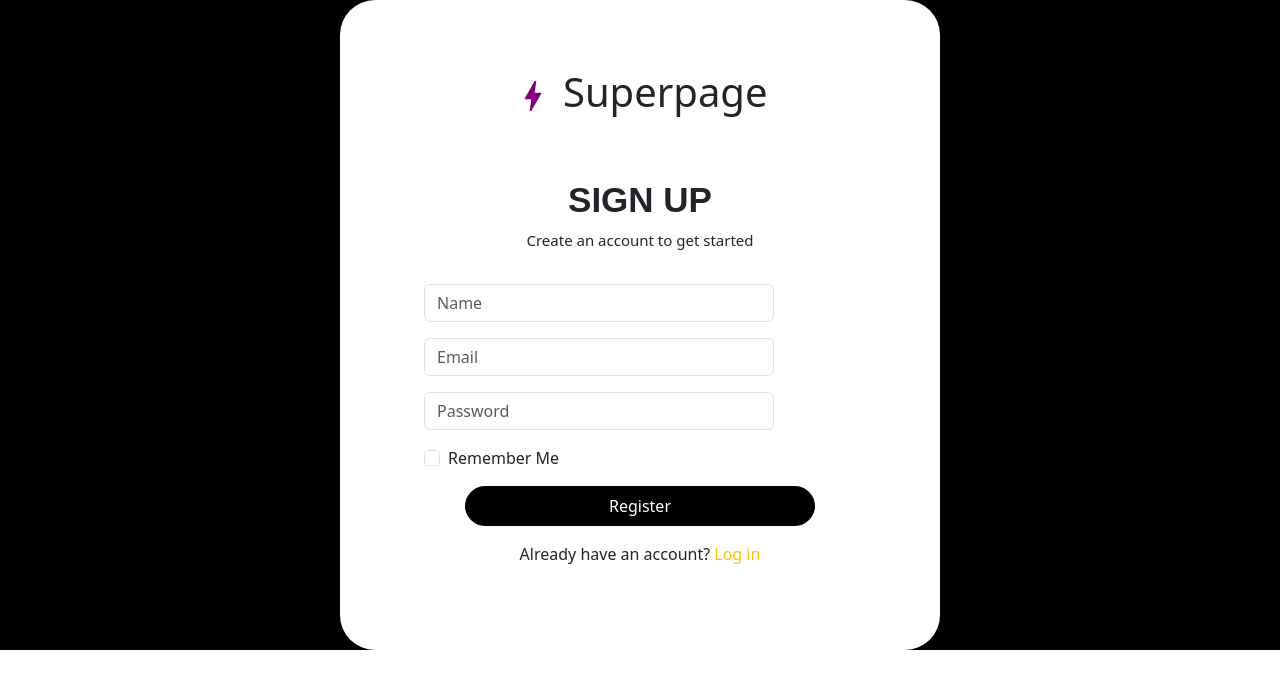
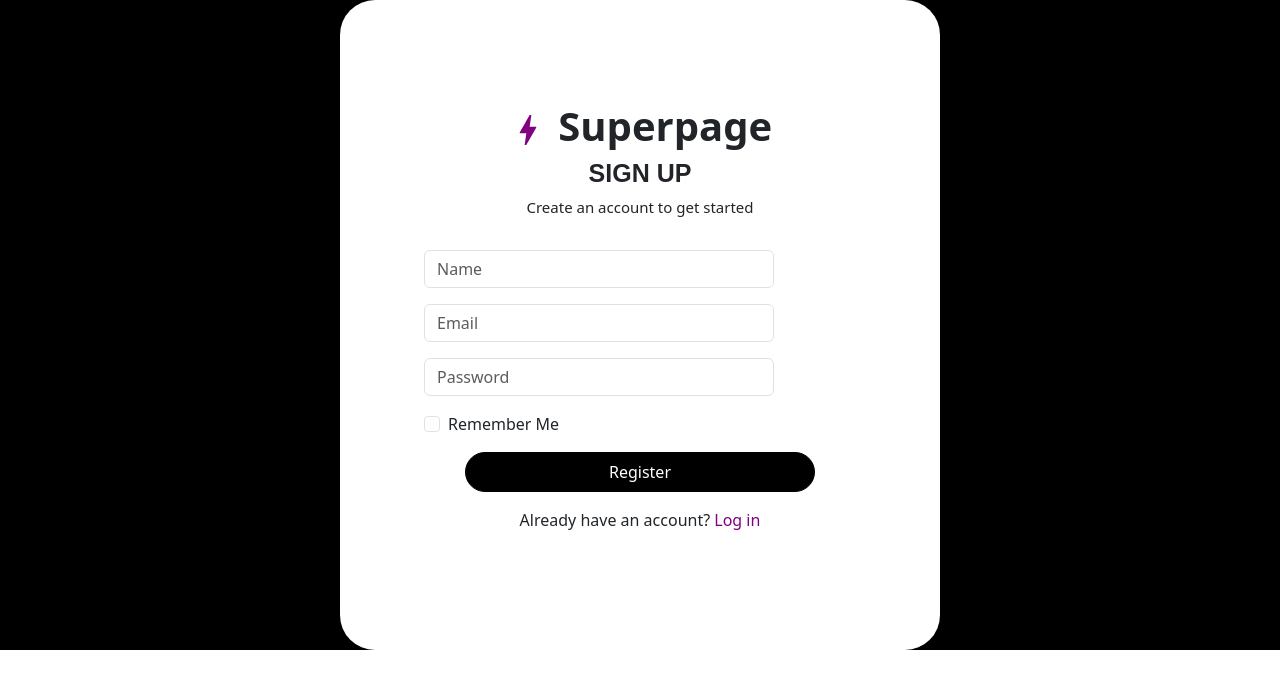
Before and after one commit to naledimuhauli/ai-chatbot, a React (Create React App) app in the folder client/: page / in a window 1280 px wide. Shown: the top 688 px of the page. Built offline with nearby package versions, Linux system fonts and the light colour scheme.

Commit message:
updated the icons

```diff
--- a/client/src/App.css
+++ b/client/src/App.css
@@ -22,7 +22,6 @@
     position: absolute;
     top: 20px;
     left: 190px;
-    margin-top: 10px;
     width: 166px;
     height: 51px;
     background-size: cover;
@@ -32,18 +31,19 @@
     background-color: black;
 }
 
-.logo img {
-    max-width: 100px;
-}
 
 .sign-up,
 .create {
     text-align: center;
 }
 
+.headig {
+    font-size: 40px;
+    font-weight: 600;
+}
+
 .sign-up {
-    padding-top: 55px;
-    font-size: 35px;
+    font-size: 25px;
     font-weight: 600;
     font-family: Arial, sans-serif;
 }
@@ -84,6 +84,6 @@
 }
 
 span .login {
-    color: #FEC00F;
+    color: purple;
     text-decoration: none;
 }
--- a/client/src/components/ChatWindow.js
+++ b/client/src/components/ChatWindow.js
@@ -7,6 +7,7 @@
 import Sidebar from './sidebar';
 import InputField from './InputField';
 import SearchHistory from './searchHistory';
+import { FaUser } from 'react-icons/fa';
 
 function ChatWindow() {
     const [messages, setMessages] = useState([]);
@@ -49,7 +50,7 @@
             {/* Main Chat Area */}
             <div className="main-chat">
                 <div className="navbar">
-                    <p className="name">{userName}</p>
+                    <p className="name">{userName} <FaUser /></p>
                     <hr />
                 </div>
                 <SearchHistory />
--- a/client/src/components/SideBar.js
+++ b/client/src/components/SideBar.js
@@ -1,10 +1,17 @@
 import React from 'react';
-import ChatIcon from '@mui/icons-material/Chat';
-import GroupIcon from '@mui/icons-material/Group';
-import ExtensionIcon from '@mui/icons-material/Extension';
-import PersonAddIcon from '@mui/icons-material/PersonAdd';
-import AttachMoneyIcon from '@mui/icons-material/AttachMoney';
-import SettingsIcon from '@mui/icons-material/Settings';
+// import { AiOutlineMessage } from 'react-icons/ai';
+// import { FaUserPlus} from 'react-icons/fa';
+// import { MdExtension } from 'react-icons/md';
+// import { FiSettings } from 'react-icons/fi';
+// import AttachMoneyIcon from '@mui/icons-material/AttachMoney';
+// import GroupIcon from '@mui/icons-material/Group';
+// import { FaPaperPlane } from 'react-icons/fa';
+import { GoArrowSwitch } from "react-icons/go";
+import { TbCurrencyDollar } from "react-icons/tb";
+import { IoChatbubbleOutline } from "react-icons/io5";
+import { RiSettingsLine, RiGroupLine } from "react-icons/ri";
+import { CiShare2 } from "react-icons/ci";
+// import SettingsIcon from '@mui/icons-material/Settings';
 import BoltIcon from '@mui/icons-material/Bolt'; // New Lightning icon
 // import { FontAwesomeIcon } from '@fortawesome/react-fontawesome';
 // import { faComments } from '@fortawesome/free-solid-svg-icons';
@@ -17,12 +24,12 @@
                 <BoltIcon sx={{ color: 'purple', fontSize: 30 }} /> Superpage
             </h2>
             <ul>
-                <li className='active'><ChatIcon /> AI chat</li>
-                <li><GroupIcon /> Members</li>
-                <li><ExtensionIcon /> Integrations</li>
-                <li><PersonAddIcon /> Refer Friends</li>
-                <li><AttachMoneyIcon /> Pricing Plans</li>
-                <li><SettingsIcon /> Settings</li>
+                <li className='active'><IoChatbubbleOutline /> AI chat</li>
+                <li><RiGroupLine /> Members</li>
+                <li><GoArrowSwitch /> Integrations</li>
+                <li><CiShare2 /> Refer Friends</li>
+                <li><TbCurrencyDollar /> Pricing Plans</li>
+                <li><RiSettingsLine /> Settings</li>
             </ul>
         </div>
     );
--- a/client/src/components/style.css
+++ b/client/src/components/style.css
@@ -27,8 +27,8 @@
 .sidebar li {
     display: flex;
     align-items: center;
-    padding: 0.5rem 0;
-    font-size: 0.9rem;
+    padding: 0.5rem;
+    font-size: 1rem;
     color: #333;
     cursor: pointer;
 }
```
